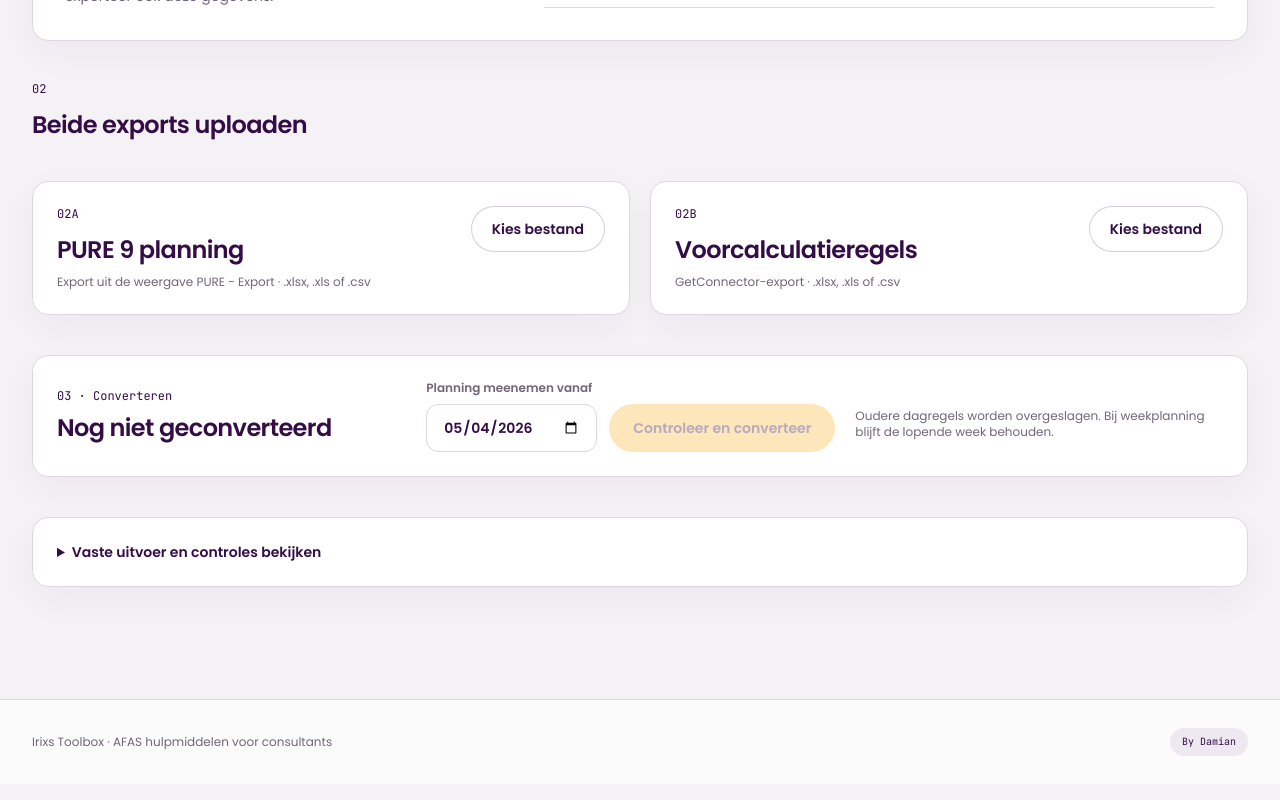
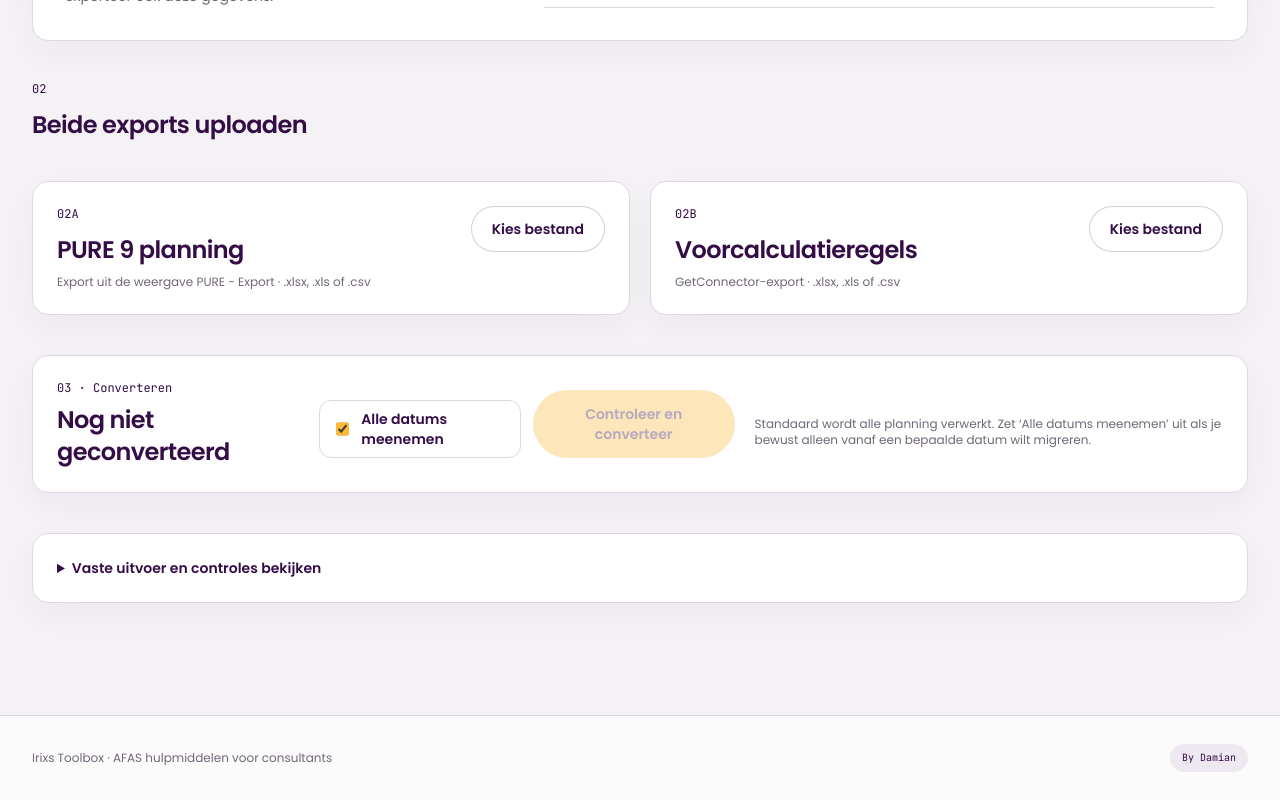
Before and after one commit to Damiank97/IrixsJSON-Demo, a Next.js app: page / in a window 1280 px wide. Shown: the part 724-1524 px from the top of the page. Built offline with nearby package versions, Linux system fonts and the light colour scheme.

Commit message:
Make all planning dates the default

```diff
--- a/components/PureMigrationTool.tsx
+++ b/components/PureMigrationTool.tsx
@@ -26,6 +26,7 @@ export function PureMigrationTool() {
   const [lookupError, setLookupError] = useState("");
   const [result, setResult] = useState<MigrationResult | null>(EMPTY_RESULT);
   const [busy, setBusy] = useState(false);
+  const [includeAllDates, setIncludeAllDates] = useState(true);
   const [migrationStartDate, setMigrationStartDate] = useState(todayIso);
   const [includeImportDefinition, setIncludeImportDefinition] = useState(false);
 
@@ -54,7 +55,7 @@ export function PureMigrationTool() {
     if (!source || !lookup) return;
     setBusy(true);
     window.setTimeout(() => {
-      setResult(migratePure9ToPure10(source, lookup, migrationStartDate));
+      setResult(migratePure9ToPure10(source, lookup, includeAllDates ? undefined : migrationStartDate));
       setBusy(false);
     }, 30);
   }
@@ -153,6 +154,20 @@ export function PureMigrationTool() {
             <p className="mt-2 text-2xl font-semibold tracking-tight text-ink">{status}</p>
           </div>
           <div className="flex flex-col gap-3 sm:flex-row sm:items-end">
+            <div className="flex flex-col gap-3">
+              <label className="flex min-h-12 cursor-pointer items-center gap-3 rounded-xl border border-rule bg-paper px-4 py-2 text-sm font-semibold text-ink">
+                <input
+                  type="checkbox"
+                  checked={includeAllDates}
+                  onChange={(event) => {
+                    setIncludeAllDates(event.target.checked);
+                    setResult(null);
+                  }}
+                  className="h-4 w-4 accent-[#FFB833]"
+                />
+                Alle datums meenemen
+              </label>
+              {!includeAllDates && (
                 <label className="text-xs font-semibold text-muted">
                   Planning meenemen vanaf
                   <input
@@ -165,9 +180,11 @@ export function PureMigrationTool() {
                     className="mt-2 block min-h-12 rounded-xl border border-rule bg-paper px-4 py-2 text-sm font-semibold text-ink outline-none focus:border-accent"
                   />
                 </label>
+              )}
+            </div>
             <button
               type="button"
-              disabled={!canConvert || !migrationStartDate}
+              disabled={!canConvert || (!includeAllDates && !migrationStartDate)}
               onClick={convert}
               className="tool-button-primary"
             >
@@ -175,7 +192,9 @@ export function PureMigrationTool() {
             </button>
           </div>
         </div>
-        <p className="mt-4 text-xs text-muted">Oudere dagregels worden overgeslagen. Bij weekplanning blijft de lopende week behouden.</p>
+        <p className="mt-4 text-xs text-muted">
+          Standaard wordt alle planning verwerkt. Zet ‘Alle datums meenemen’ uit als je bewust alleen vanaf een bepaalde datum wilt migreren.
+        </p>
       </section>
 
       {result && (
```
Lines whose indentation alone changed are shown as unchanged.
